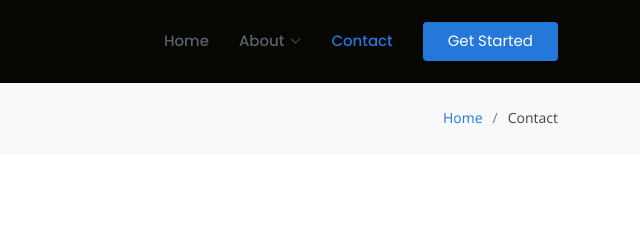
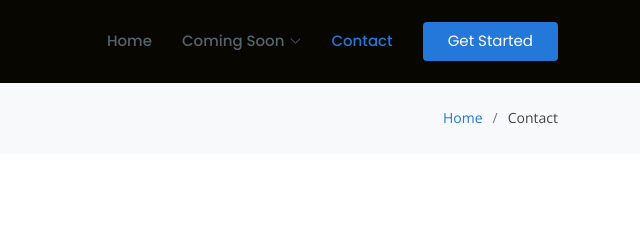
Before and after one commit to JOSESODB/JASA, a plain HTML site: page contact.html in a window 1280 px wide. Shown: the top 240 px of the page, 640-1280 px from the left. Drawn offline with nearby package versions, Linux system fonts and the light colour scheme; files whose address does not match are found by name.

Commit message:
Update contact.html

```diff
--- a/contact.html
+++ b/contact.html
@@ -51,9 +51,9 @@
         <ul>
           <li><a href="index.html">Home</a></li>
 
-          <li class="dropdown"><a href="#"><span>About</span> <i class="bi bi-chevron-down"></i></a>
+          <li class="dropdown"><a href="#"><span>Coming Soon</span> <i class="bi bi-chevron-down"></i></a>
             <ul>
-              <li><a href="about.html">About</a></li>
+              <li><a href="#">Coming soon</a></li>
               <!-- <li><a href="team.html">Team</a></li>
               <li><a href="testimonials.html">Testimonials</a></li> -->
 
```
